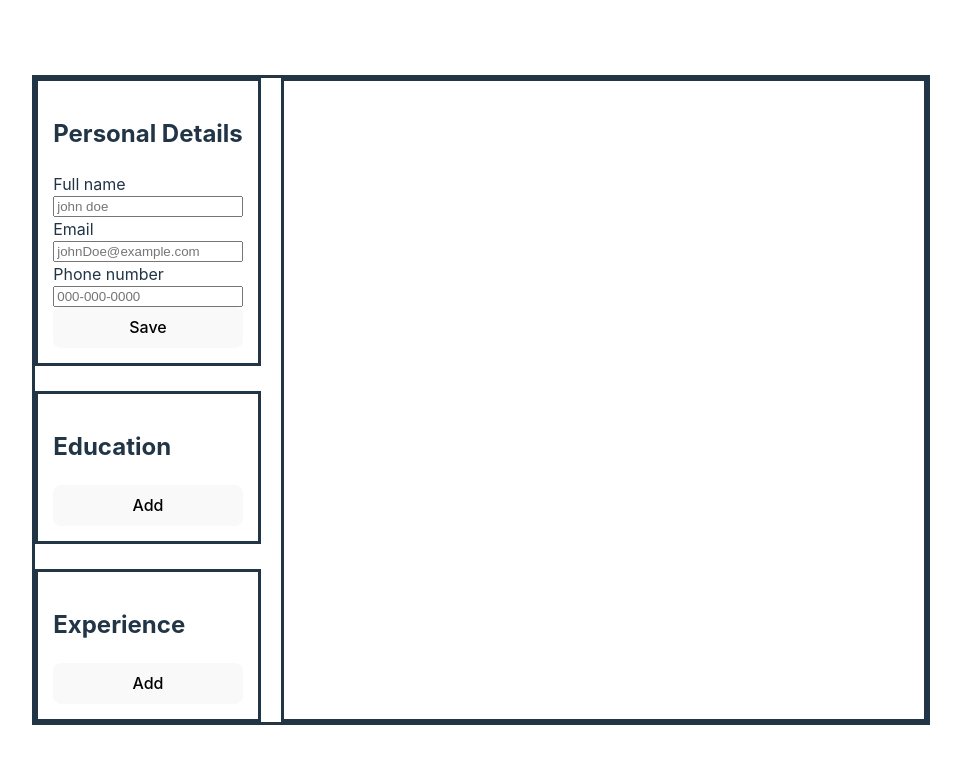
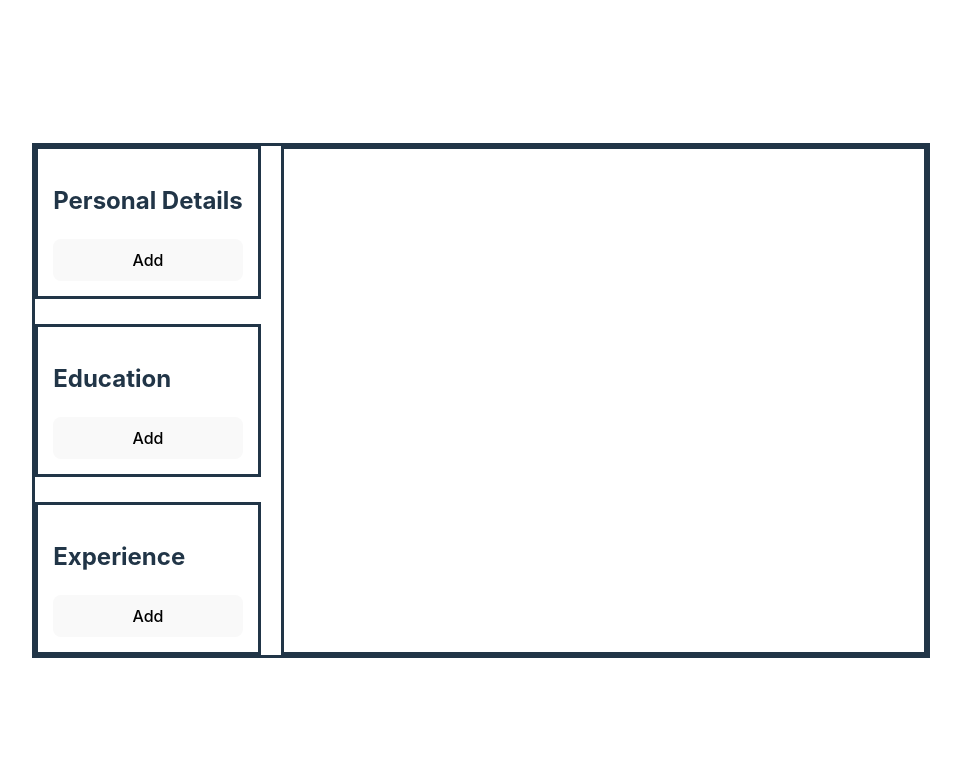
Before and after one commit to sofoniasElala/resume-builder-app, a React (Vite) app: page / in a window 1280 px wide. Shown: the top 764 px of the page, without its empty margins (159-1120 px from the left). Built offline with nearby package versions, Linux system fonts and the light colour scheme.

Commit message:
allow user to delete form instance

```diff
--- a/src/CreateForm.jsx
+++ b/src/CreateForm.jsx
@@ -1,54 +1,75 @@
 import { useState } from "react";
 import AddedForms from "./addedForms";
+import { v4 as uuidv4 } from "uuid";
 
 export default function CreateForm({ inputData }) {
   const [inputsVisible, setInputVisible] = useState(false);
   const [savedValues, setSavedValues] = useState([]);
+  const [currentValues, setCurrentValues] = useState({ id: null, values: [] });
+  const [editButtonsVisible, setEditButtonsVisible] = useState(false);
 
   const formHeader = inputData[1];
-  const inputElements = (value=[]) => { return inputData[0].map((input) => {
+  const inputElements = (value = []) => {
+    return inputData[0].map((input) => {
       return (
         <label key={input.name}>
           {input.name}{" "}
-        <input name={input.name} placeholder={input.placeholder} type={input.type} defaultValue={value.pop()}/>
+          <input
+            name={input.name}
+            placeholder={input.placeholder}
+            type={input.type}
+            defaultValue={value.pop()}
+          />
         </label>
       );
-  });}
+    });
+  };
 
-  const [currentValues, setCurrentValues] = useState({id: null, values: []});
-
-  function newInput(){
+  function newInput() {
     handleInputVisible();
-    setCurrentValues({id: null, values: []});
+    setCurrentValues({ id: null, values: [] });
   }
 
-  function handleInputVisible(){
+  function handleInputVisible() {
     setInputVisible(!inputsVisible);
   }
 
-  function updateCurrentValue(id, updatedValue){
-    setCurrentValues({id, values: updatedValue});
+  function deleteForm(id){
+    const newAddedForms = savedValues.filter(values => values.id !== id);
+    setSavedValues(newAddedForms);
+  }
+
+  function handleEditInputVisible() {
+    setEditButtonsVisible(!editButtonsVisible);
+  }
+
+  function updateCurrentValue(id, updatedValue) {
+    setCurrentValues({ id, values: updatedValue });
+    handleInputVisible();
+    handleEditInputVisible();
     console.log(savedValues);
   }
 
-  function handleForm(e){
+  function handleForm(e) {
     e.preventDefault();
 
     let updated = false;
     const form = e.currentTarget;
     const formData = new FormData(form);
     const inputValue = Array.from(formData.values());
-    const newPossibleValues = savedValues.map(values => {
-      if(values.id === currentValues.id) {
+    const newPossibleValues = savedValues.map((values) => {
+      if (values.id === currentValues.id) {
         updated = true;
-        return {id: values.id, values: inputValue}
+        return { id: values.id, values: inputValue };
       }
       return values;
-    })
-    const newValues = updated ? [...newPossibleValues] : [...savedValues, {id: savedValues.length, values: inputValue}];
+    });
+    const newValues = updated
+      ? [...newPossibleValues]
+      : [...savedValues, { id: uuidv4(), values: inputValue }];
+
 
     setSavedValues(newValues);
-
 
     handleInputVisible();
     // setFormInstances([...formInstances, {tab: <div onClick={() => setEditInputVisible(!editInputVisible)} className="tab">{inputValue[0]}</div>, inputElements}]);
@@ -58,13 +79,30 @@ export default function CreateForm({ inputData }) {
 
   return (
     <>
-      <form  onSubmit={(e) => handleForm(e)}>
+      <form onSubmit={(e) => handleForm(e)}>
         <h2>{formHeader}</h2>
-        <AddedForms savedValues={savedValues} updateCurrentValue={updateCurrentValue} inputElements={inputElements} visible={handleInputVisible}/>
-        {formHeader !== "Personal Details" && !inputsVisible ? (
-          <button type='button' onClick={newInput} className="add">{"Add"}</button>
-        ) : inputElements([...currentValues.values])}
-        {(inputsVisible || formHeader === "Personal Details") && <button type='submit'>Save</button>}
+        {!inputsVisible && (
+          <AddedForms
+            savedValues={savedValues}
+            updateCurrentValue={updateCurrentValue}
+            inputElements={inputElements}
+            deleteForm={deleteForm}
+          />
+        )}
+        {((!inputsVisible && formHeader !== "Personal Details") || (!inputsVisible && formHeader === "Personal Details" && savedValues.length === 0)) && (
+          <button type="button" onClick={newInput} className="add">
+            {"Add"}
+          </button>
+        )}
+        {inputsVisible && inputElements([...currentValues.values])}
+
+        {inputsVisible && (
+            <div className="save-cancel">
+              <button onClick={handleInputVisible}>Cancel</button>
+              <button type="submit">Save</button>
+            </div>
+          )
+        }
       </form>
     </>
   );
--- a/src/addedForms.jsx
+++ b/src/addedForms.jsx
@@ -1,12 +1,16 @@
-export default function AddedForms({savedValues, updateCurrentValue, visible}){
+export default function AddedForms({savedValues, updateCurrentValue, deleteForm}){
 
     function editMode(element, value){
        // const inputsFilled = inputElements([...value.toReversed()]);
         console.log(value)
         updateCurrentValue(value.id, [...value.values.toReversed()]);
-        visible();
+    }
+
+    function deleteCurrentForm(e,id){
+        e.stopPropagation();
+        deleteForm(id)
     }
     return savedValues.map((value) => {
-        return <div key={value.values[0]} onClick={(e) => editMode(e, value)} className="tab">{value.values[0]}</div>
+        return <div key={value.values[0]} onClick={(e) => editMode(e, value)} className="tab">{value.values[0]}<button onClick={(e) => deleteCurrentForm(e, value.id)} >D</button></div>
     });
 }
```
Lines whose indentation alone changed are shown as unchanged.
